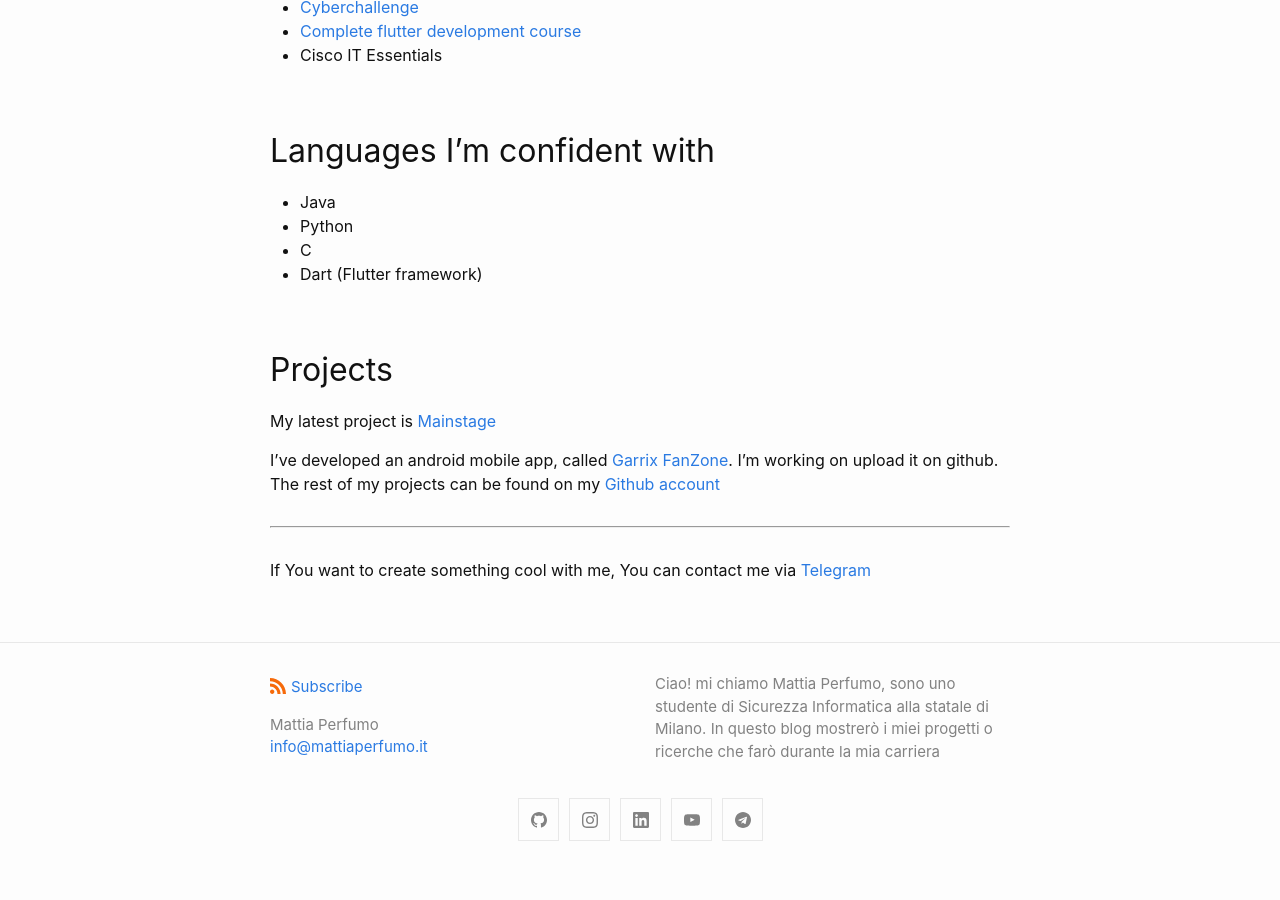
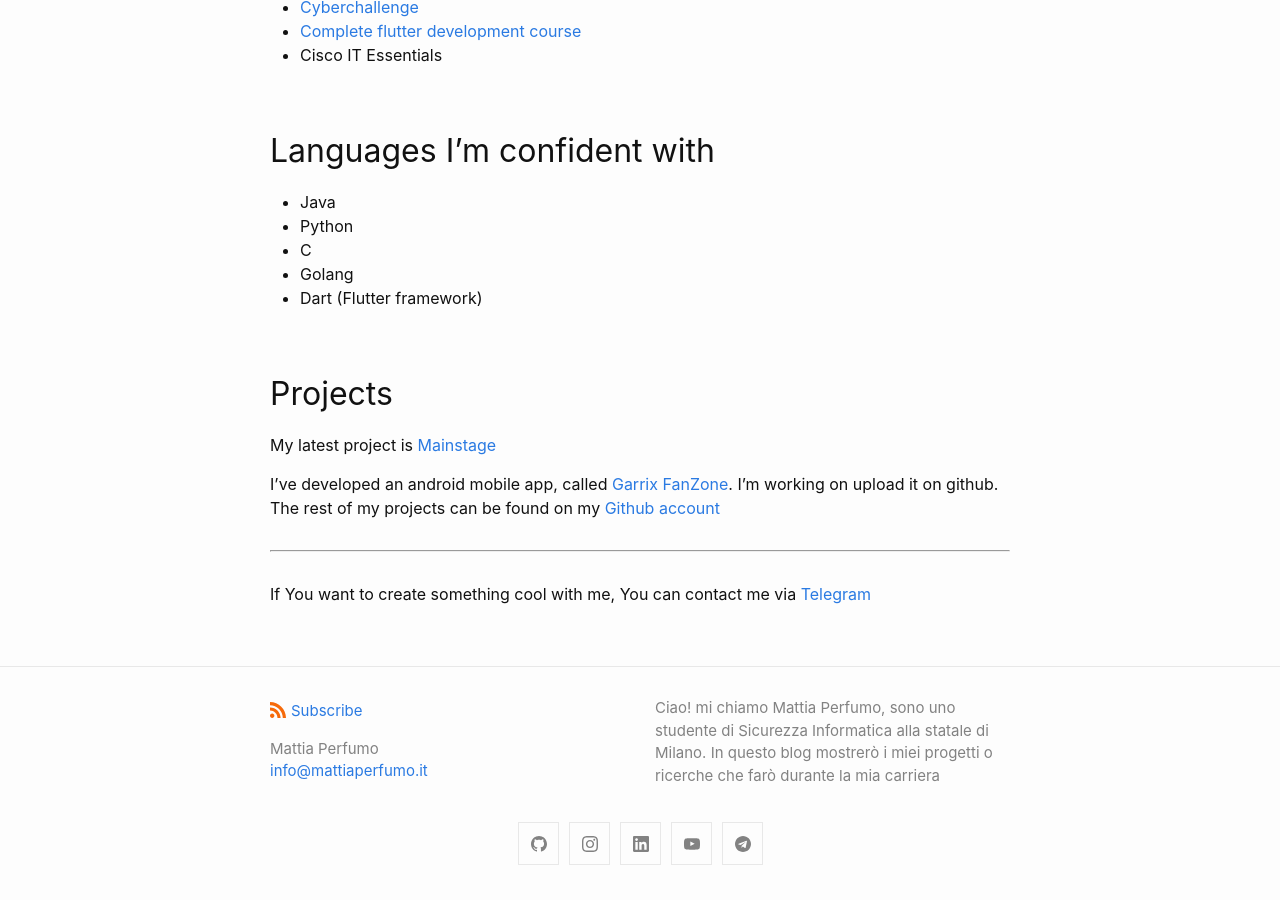
Before and after one commit to mperf/mperf.github.io, a Jekyll site: the page built from about.markdown, in a window 1280 px wide and 900 px high, scrolled down 688 px. Built offline with Jekyll 4.4.1, drawn with Linux system fonts in a browser that asks for light colours; before the commit the page ends 1564 px from its top, so only the background shows below that.

Commit message:
Added language

```diff
--- a/about.markdown
+++ b/about.markdown
@@ -17,6 +17,7 @@ I've partecipated to the 2022 edition of the italian high school cybersecurity O
 - Java
 - Python
 - C
+- Golang
 - Dart (Flutter framework)
 
 ## Projects
```
